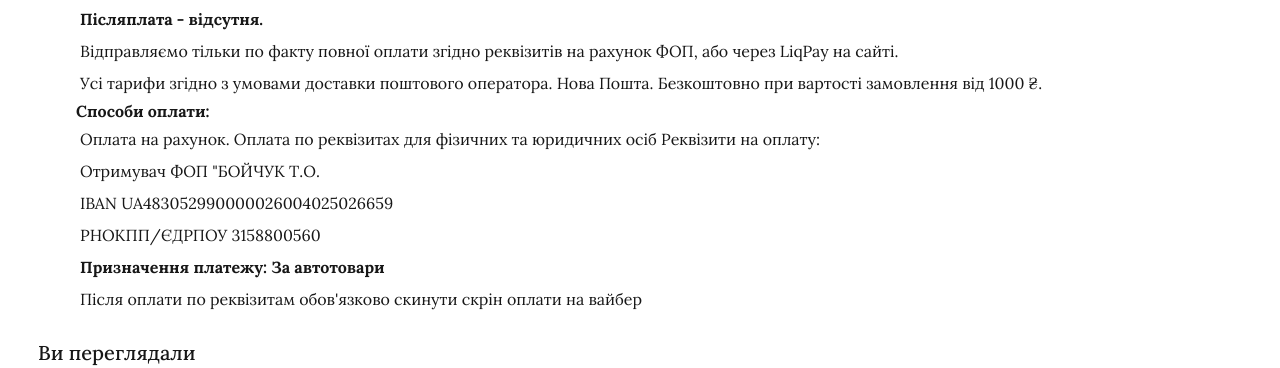
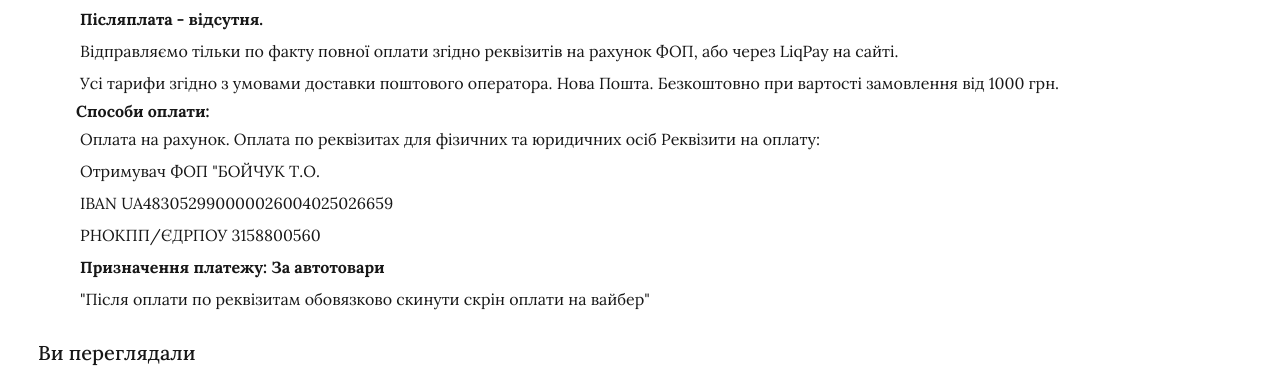
Before and after one commit to IgorBoichuk/Klipster, a Next.js app: page /delivery in a window 1280 px wide. Shown: the part 339-707 px from the top of the page. Built offline with nearby package versions, Linux system fonts and the light colour scheme.

Commit message:
Update page.tsx

```diff
--- a/src/app/delivery/page.tsx
+++ b/src/app/delivery/page.tsx
@@ -8,30 +8,28 @@ const Delivery = () => {
 			<div>
 				<SectionTitle title='Оплата і доставка' />
 			</div>
-			<p className='  font-bold'>Доставка:</p>
-			<p className=' p-1'>
+			<p className='font-bold'>Доставка:</p>
+			<p className='p-1'>
 				Відправка по будням. При замовленні і оплаті замовлення до 10:00 відправка відбудеться в той же день, якщо
 				пізніше то відправимо на наступний день.
 			</p>
-			<p className=' p-1'>Всі замовлення збираються та упаковуються на нашому складі.</p>
-			<p className=' p-1'>Використовуємо власні пакувальні матеріали.</p>
-			<p className=' p-1 font-bold'>Післяплата - відсутня.</p>
-			<p className=' p-1'>
+			<p className='p-1'>Всі замовлення збираються та упаковуються на нашому складі.</p>
+			<p className='p-1'>Використовуємо власні пакувальні матеріали.</p>
+			<p className='p-1 font-bold'>Післяплата - відсутня.</p>
+			<p className='p-1'>
 				Відправляємо тільки по факту повної оплати згідно реквізитів на рахунок ФОП, або через LiqPay на сайті.
 			</p>
-			<p className=' p-1'>
+			<p className='p-1'>
 				Усі тарифи згідно з умовами доставки поштового оператора. Нова Пошта. Безкоштовно при вартості замовлення від
-				1000 ₴.
+				1000 грн.
 			</p>
-			<p className=' font-bold'>Способи оплати:</p>
-			<p className=' p-1'>
-				Оплата на рахунок. Оплата по реквізитах для фізичних та юридичних осіб Реквізити на оплату:
-			</p>
-			<p className=' p-1'>Отримувач ФОП "БОЙЧУК Т.О.</p>
-			<p className=' p-1'>IBAN UA483052990000026004025026659</p>
-			<p className=' p-1'>РНОКПП/ЄДРПОУ 3158800560</p>
-			<p className=' p-1 font-bold'>Призначення платежу: За автотовари</p>
-			<p className=' p-1'>Після оплати по реквізитам обов'язково скинути скрін оплати на вайбер</p>
+			<p className='font-bold'>Способи оплати:</p>
+			<p className='p-1'>Оплата на рахунок. Оплата по реквізитах для фізичних та юридичних осіб Реквізити на оплату:</p>
+			<p className='p-1'>Отримувач ФОП "БОЙЧУК Т.О.</p>
+			<p className='p-1'>IBAN UA483052990000026004025026659</p>
+			<p className='p-1'>РНОКПП/ЄДРПОУ 3158800560</p>
+			<p className='p-1 font-bold'>Призначення платежу: За автотовари</p>
+			<p className='p-1'>"Після оплати по реквізитам обовязково скинути скрін оплати на вайбер"</p>
 		</Container>
 	);
 };
```
